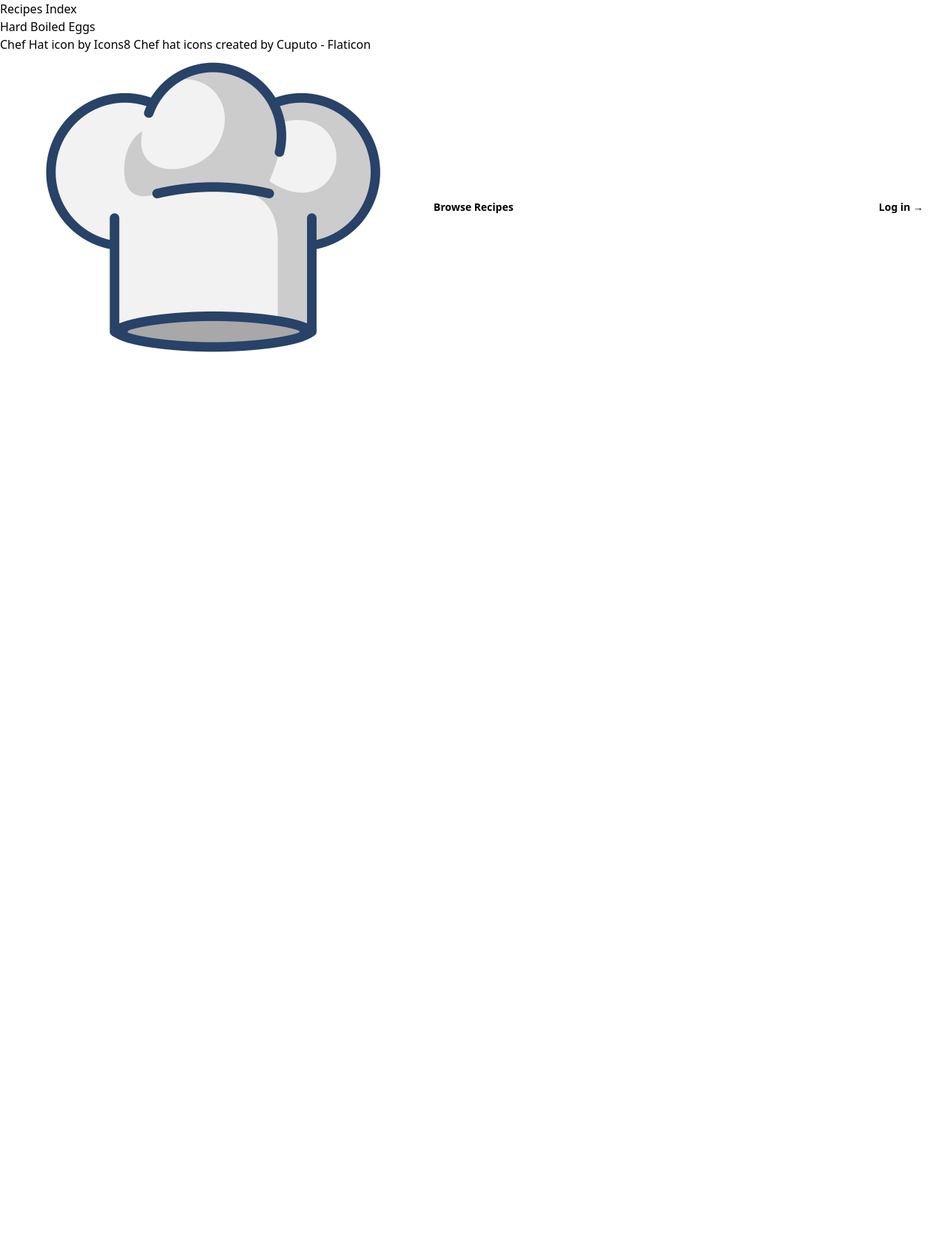
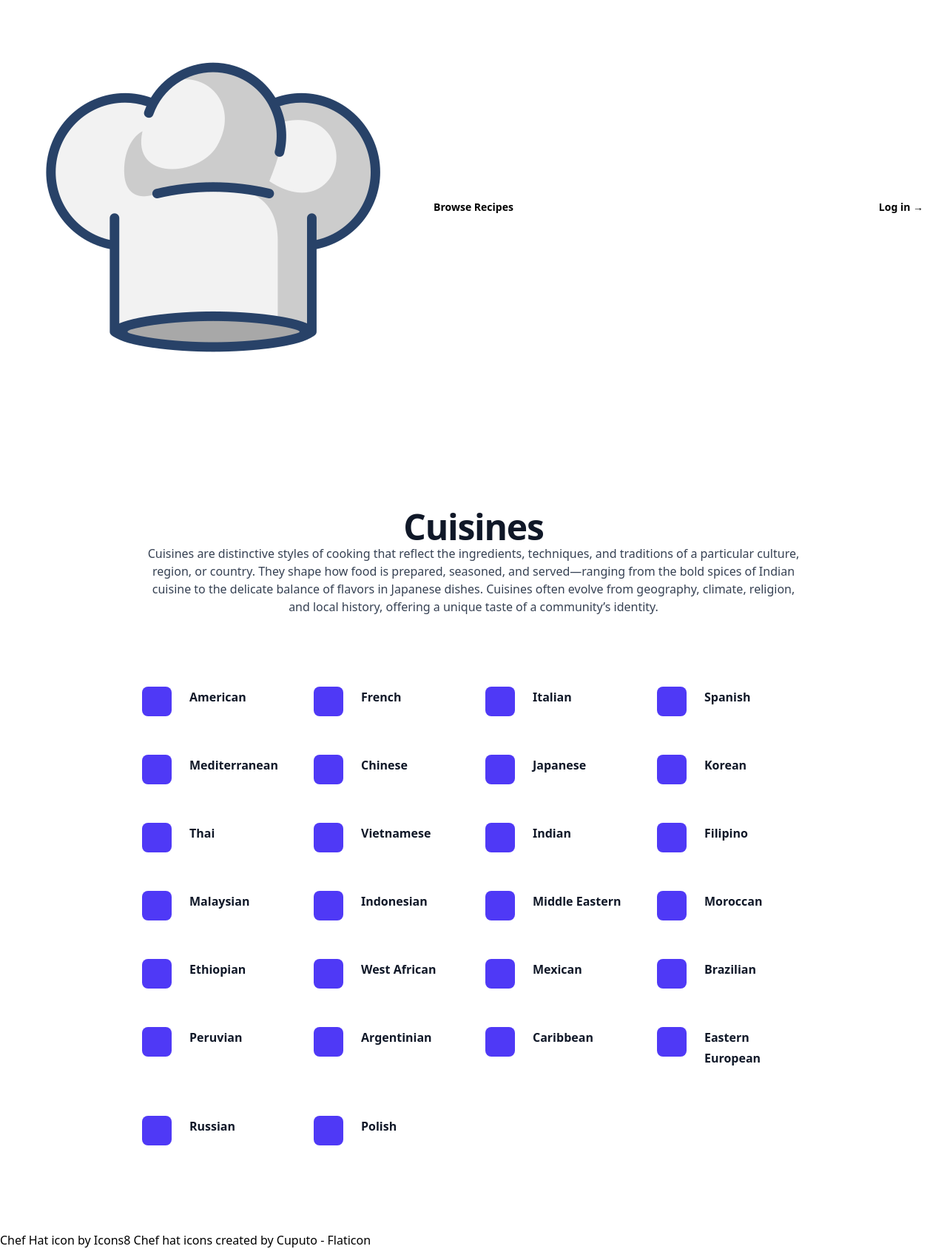
Before and after one commit to john-huang-121/whatcanicook, a Django app: page /recipes/ in a window 1280 px wide. Shown: the whole page at 74% size. Before the commit the page ends 476 px from the top, so only its background shows below. Run offline with Django 5.2, Linux system fonts and the light colour scheme; data comes from the database, SQL or seed files in the repository; both versions use the stored data as it was after the commit; style sheets or scripts are compiled from the project's sources.

Commit message:
styles recipes index.html with grid type cuisine options

```diff
--- a/recipes/templates/recipes/index.html
+++ b/recipes/templates/recipes/index.html
@@ -1,12 +1,31 @@
 {% extends 'splash/base.html' %}
 {% load static %}
 {% block content %}
-<h1>Recipes Index</h1>
-
-<ul>
-{% for recipe in recipes_list %}
-    <li><a href="{% url 'recipes:detail' recipe.id %}">{{ recipe.title }}</a></li>
-{% endfor %}
-</ul>
-
+<main>
+    <div class="bg-white py-24 sm:py-32">
+        <div class="mx-auto max-w-7xl px-6 lg:px-8">
+            <div class="mx-auto max-w-4xl lg:text-center">
+                <p class="mt-2 text-4xl font-semibold tracking-tight text-pretty text-gray-900 sm:text-5xl lg:text-balance">Cuisines</p>
+                <p class="mt-6 text-base text-gray-700">
+                    Cuisines are distinctive styles of cooking that reflect the ingredients, techniques, and traditions of a particular culture, region, or country.
+                    They shape how food is prepared, seasoned, and served—ranging from the bold spices of Indian cuisine to the delicate balance of flavors in Japanese dishes.
+                    Cuisines often evolve from geography, climate, religion, and local history, offering a unique taste of a community’s identity.
+                </p>
+            </div>
+            <div class="mx-auto mt-16 max-w-2xl sm:mt-20 lg:mt-24 lg:max-w-4xl">
+                <dl class="grid max-w-xl grid-cols-1 gap-x-8 gap-y-10 lg:max-w-none lg:grid-cols-4 lg:gap-y-16">
+                {% for cuisine in cuisines_list %}
+                    <div class="relative pl-16">
+                        <dt class="text-base/7 font-semibold text-gray-900">
+                            <div class="absolute top-0 left-0 flex size-10 items-center justify-center rounded-lg bg-indigo-600">
+                            </div>
+                            {{ cuisine }}
+                        </dt>
+                    </div>
+                {% endfor %}
+                </dl>
+            </div>
+        </div>
+    </div>
+</main>
 {% endblock content %}
--- a/recipes/views.py
+++ b/recipes/views.py
@@ -1,12 +1,12 @@
 from django.shortcuts import render, get_object_or_404, HttpResponseRedirect
 
-from .models import Recipe
+from .models import Recipe, Cuisine
 from .forms import RecipeForm
 
 # Create your views here.
 def index(request):
-    recipes_list = Recipe.objects.all()
-    context = {'recipes_list': recipes_list}
+    cuisines_list = [choice.label for choice in Cuisine]
+    context = {'cuisines_list': cuisines_list}
 
     return render(request, 'recipes/index.html', context)
 
--- a/splash/static/splash/css/output.css
+++ b/splash/static/splash/css/output.css
@@ -11,18 +11,25 @@
     --color-indigo-600: oklch(51.1% 0.262 276.966);
     --color-gray-50: oklch(98.5% 0.002 247.839);
     --color-gray-500: oklch(55.1% 0.027 264.364);
+    --color-gray-600: oklch(44.6% 0.03 256.802);
     --color-gray-700: oklch(37.3% 0.034 259.733);
     --color-gray-900: oklch(21% 0.034 264.665);
     --color-white: #fff;
     --spacing: 0.25rem;
     --container-sm: 24rem;
+    --container-xl: 36rem;
     --container-2xl: 42rem;
+    --container-4xl: 56rem;
+    --container-7xl: 80rem;
     --text-sm: 0.875rem;
     --text-sm--line-height: calc(1.25 / 0.875);
     --text-base: 1rem;
+    --text-base--line-height: calc(1.5 / 1);
     --text-lg: 1.125rem;
     --text-lg--line-height: calc(1.75 / 1.125);
     --text-xl: 1.25rem;
+    --text-4xl: 2.25rem;
+    --text-4xl--line-height: calc(2.5 / 2.25);
     --text-5xl: 3rem;
     --text-5xl--line-height: 1;
     --text-7xl: 4.5rem;
@@ -229,6 +236,9 @@
   .right-0 {
     right: calc(var(--spacing) * 0);
   }
+  .left-0 {
+    left: calc(var(--spacing) * 0);
+  }
   .left-\[calc\(50\%\+3rem\)\] {
     left: calc(50% + 3rem);
   }
@@ -259,6 +275,9 @@
   .-my-6 {
     margin-block: calc(var(--spacing) * -6);
   }
+  .mt-2 {
+    margin-top: calc(var(--spacing) * 2);
+  }
   .mt-6 {
     margin-top: calc(var(--spacing) * 6);
   }
@@ -267,6 +286,9 @@
   }
   .mt-10 {
     margin-top: calc(var(--spacing) * 10);
+  }
+  .mt-16 {
+    margin-top: calc(var(--spacing) * 16);
   }
   .block {
     display: block;
@@ -277,11 +299,17 @@
   .flow-root {
     display: flow-root;
   }
+  .grid {
+    display: grid;
+  }
   .hidden {
     display: none;
   }
   .inline-flex {
     display: inline-flex;
+  }
+  .table {
+    display: table;
   }
   .aspect-1155\/678 {
     aspect-ratio: 1155/678;
@@ -290,8 +318,15 @@
     width: calc(var(--spacing) * 6);
     height: calc(var(--spacing) * 6);
   }
+  .size-10 {
+    width: calc(var(--spacing) * 10);
+    height: calc(var(--spacing) * 10);
+  }
   .h-8 {
     height: calc(var(--spacing) * 8);
+  }
+  .w-144 {
+    width: calc(var(--spacing) * 144);
   }
   .w-144\.5 {
     width: calc(var(--spacing) * 144.5);
@@ -305,6 +340,22 @@
   .max-w-2xl {
     max-width: var(--container-2xl);
   }
+  .max-w-4xl {
+    max-width: var(--container-4xl);
+  }
+  .max-w-7xl {
+    max-width: var(--container-7xl);
+  }
+  .max-w-xl {
+    max-width: var(--container-xl);
+  }
+  .border-collapse {
+    border-collapse: collapse;
+  }
+  .-translate-x-1 {
+    --tw-translate-x: calc(var(--spacing) * -1);
+    translate: var(--tw-translate-x) var(--tw-translate-y);
+  }
   .-translate-x-1\/2 {
     --tw-translate-x: calc(calc(1/2 * 100%) * -1);
     translate: var(--tw-translate-x) var(--tw-translate-y);
@@ -312,8 +363,17 @@
   .rotate-30 {
     rotate: 30deg;
   }
+  .transform {
+    transform: var(--tw-rotate-x,) var(--tw-rotate-y,) var(--tw-rotate-z,) var(--tw-skew-x,) var(--tw-skew-y,);
+  }
   .transform-gpu {
     transform: translateZ(0) var(--tw-rotate-x,) var(--tw-rotate-y,) var(--tw-rotate-z,) var(--tw-skew-x,) var(--tw-skew-y,);
+  }
+  .resize {
+    resize: both;
+  }
+  .grid-cols-1 {
+    grid-template-columns: repeat(1, minmax(0, 1fr));
   }
   .items-center {
     align-items: center;
@@ -334,6 +394,12 @@
   .gap-x-6 {
     column-gap: calc(var(--spacing) * 6);
   }
+  .gap-x-8 {
+    column-gap: calc(var(--spacing) * 8);
+  }
+  .gap-y-10 {
+    row-gap: calc(var(--spacing) * 10);
+  }
   .divide-y {
     :where(& > :not(:last-child)) {
       --tw-divide-y-reverse: 0;
@@ -411,18 +492,32 @@
   .py-6 {
     padding-block: calc(var(--spacing) * 6);
   }
+  .py-24 {
+    padding-block: calc(var(--spacing) * 24);
+  }
   .py-32 {
     padding-block: calc(var(--spacing) * 32);
   }
   .pt-14 {
     padding-top: calc(var(--spacing) * 14);
   }
+  .pl-16 {
+    padding-left: calc(var(--spacing) * 16);
+  }
   .text-center {
     text-align: center;
+  }
+  .text-4xl {
+    font-size: var(--text-4xl);
+    line-height: var(--tw-leading, var(--text-4xl--line-height));
   }
   .text-5xl {
     font-size: var(--text-5xl);
     line-height: var(--tw-leading, var(--text-5xl--line-height));
+  }
+  .text-base {
+    font-size: var(--text-base);
+    line-height: var(--tw-leading, var(--text-base--line-height));
   }
   .text-base\/7 {
     font-size: var(--text-base);
@@ -536,6 +647,11 @@
       left: calc(50% - 30rem);
     }
   }
+  .sm\:mt-20 {
+    @media (width >= 40rem) {
+      margin-top: calc(var(--spacing) * 20);
+    }
+  }
   .sm\:w-288\.75 {
     @media (width >= 40rem) {
       width: calc(var(--spacing) * 288.75);
@@ -546,9 +662,20 @@
       max-width: var(--container-sm);
     }
   }
+  .sm\:py-32 {
+    @media (width >= 40rem) {
+      padding-block: calc(var(--spacing) * 32);
+    }
+  }
   .sm\:py-48 {
     @media (width >= 40rem) {
       padding-block: calc(var(--spacing) * 48);
+    }
+  }
+  .sm\:text-5xl {
+    @media (width >= 40rem) {
+      font-size: var(--text-5xl);
+      line-height: var(--tw-leading, var(--text-5xl--line-height));
     }
   }
   .sm\:text-7xl {
@@ -577,6 +704,11 @@
       }
     }
   }
+  .lg\:mt-24 {
+    @media (width >= 64rem) {
+      margin-top: calc(var(--spacing) * 24);
+    }
+  }
   .lg\:flex {
     @media (width >= 64rem) {
       display: flex;
@@ -587,9 +719,34 @@
       display: none;
     }
   }
+  .lg\:max-w-4xl {
+    @media (width >= 64rem) {
+      max-width: var(--container-4xl);
+    }
+  }
+  .lg\:max-w-none {
+    @media (width >= 64rem) {
+      max-width: none;
+    }
+  }
   .lg\:flex-1 {
     @media (width >= 64rem) {
       flex: 1;
+    }
+  }
+  .lg\:grid-cols-2 {
+    @media (width >= 64rem) {
+      grid-template-columns: repeat(2, minmax(0, 1fr));
+    }
+  }
+  .lg\:grid-cols-3 {
+    @media (width >= 64rem) {
+      grid-template-columns: repeat(3, minmax(0, 1fr));
+    }
+  }
+  .lg\:grid-cols-4 {
+    @media (width >= 64rem) {
+      grid-template-columns: repeat(4, minmax(0, 1fr));
     }
   }
   .lg\:justify-end {
@@ -602,6 +759,11 @@
       column-gap: calc(var(--spacing) * 12);
     }
   }
+  .lg\:gap-y-16 {
+    @media (width >= 64rem) {
+      row-gap: calc(var(--spacing) * 16);
+    }
+  }
   .lg\:px-8 {
     @media (width >= 64rem) {
       padding-inline: calc(var(--spacing) * 8);
@@ -610,6 +772,16 @@
   .lg\:py-56 {
     @media (width >= 64rem) {
       padding-block: calc(var(--spacing) * 56);
+    }
+  }
+  .lg\:text-center {
+    @media (width >= 64rem) {
+      text-align: center;
+    }
+  }
+  .lg\:text-balance {
+    @media (width >= 64rem) {
+      text-wrap: balance;
     }
   }
 }
@@ -627,6 +799,26 @@
   syntax: "*";
   inherits: false;
   initial-value: 0;
+}
+@property --tw-rotate-x {
+  syntax: "*";
+  inherits: false;
+}
+@property --tw-rotate-y {
+  syntax: "*";
+  inherits: false;
+}
+@property --tw-rotate-z {
+  syntax: "*";
+  inherits: false;
+}
+@property --tw-skew-x {
+  syntax: "*";
+  inherits: false;
+}
+@property --tw-skew-y {
+  syntax: "*";
+  inherits: false;
 }
 @property --tw-space-y-reverse {
   syntax: "*";
@@ -758,6 +950,11 @@
   inherits: false;
   initial-value: 0 0 #0000;
 }
+@property --tw-outline-style {
+  syntax: "*";
+  inherits: false;
+  initial-value: solid;
+}
 @property --tw-blur {
   syntax: "*";
   inherits: false;
@@ -811,17 +1008,17 @@
   syntax: "*";
   inherits: false;
 }
-@property --tw-outline-style {
-  syntax: "*";
-  inherits: false;
-  initial-value: solid;
-}
 @layer properties {
   @supports ((-webkit-hyphens: none) and (not (margin-trim: inline))) or ((-moz-orient: inline) and (not (color:rgb(from red r g b)))) {
     *, ::before, ::after, ::backdrop {
       --tw-translate-x: 0;
       --tw-translate-y: 0;
       --tw-translate-z: 0;
+      --tw-rotate-x: initial;
+      --tw-rotate-y: initial;
+      --tw-rotate-z: initial;
+      --tw-skew-x: initial;
+      --tw-skew-y: initial;
       --tw-space-y-reverse: 0;
       --tw-divide-y-reverse: 0;
       --tw-border-style: solid;
@@ -850,6 +1047,7 @@
       --tw-ring-offset-width: 0px;
       --tw-ring-offset-color: #fff;
       --tw-ring-offset-shadow: 0 0 #0000;
+      --tw-outline-style: solid;
       --tw-blur: initial;
       --tw-brightness: initial;
       --tw-contrast: initial;
@@ -863,7 +1061,6 @@
       --tw-drop-shadow-color: initial;
       --tw-drop-shadow-alpha: 100%;
       --tw-drop-shadow-size: initial;
-      --tw-outline-style: solid;
     }
   }
 }
--- a/splash/templates/splash/base.html
+++ b/splash/templates/splash/base.html
@@ -17,8 +17,8 @@
         <title>WhatCanICook?</title>
     </head>
     <body>
-        <header class="absolute inset-x-0 top-0 z-50">
-            {% block navbar %}
+        {% block navbar %}
+        <header class="relative inset-x-0 top-0 z-50">
             <nav class="flex items-center justify-between p-6 lg:px-8" aria-label="Global">
                 <div class="flex lg:flex-1">
                     <a href="#" class="-m-1.5 p-1.5">
@@ -36,8 +36,8 @@
                 </div>
                 <div class="hidden lg:flex lg:gap-x-12">
                     <a href="{% url 'recipes:index' %}" class="text-sm/6 font-semibold text-gray-900">Browse Recipes</a>
-                    </div>
-                    <div class="hidden lg:flex lg:flex-1 lg:justify-end">
+                </div>
+                <div class="hidden lg:flex lg:flex-1 lg:justify-end">
                     <a href="#" class="text-sm/6 font-semibold text-gray-900">Log in <span aria-hidden="true">&rarr;</span></a>
                 </div>
             </nav>
```
Also changed, not shown: other parts of splash/static/splash/css/output.css (+37 -0 lines), recipes/models.py (+28 -2 lines), db.sqlite3, recipes/migrations/0003_alter_recipe_cuisine.py (added).
